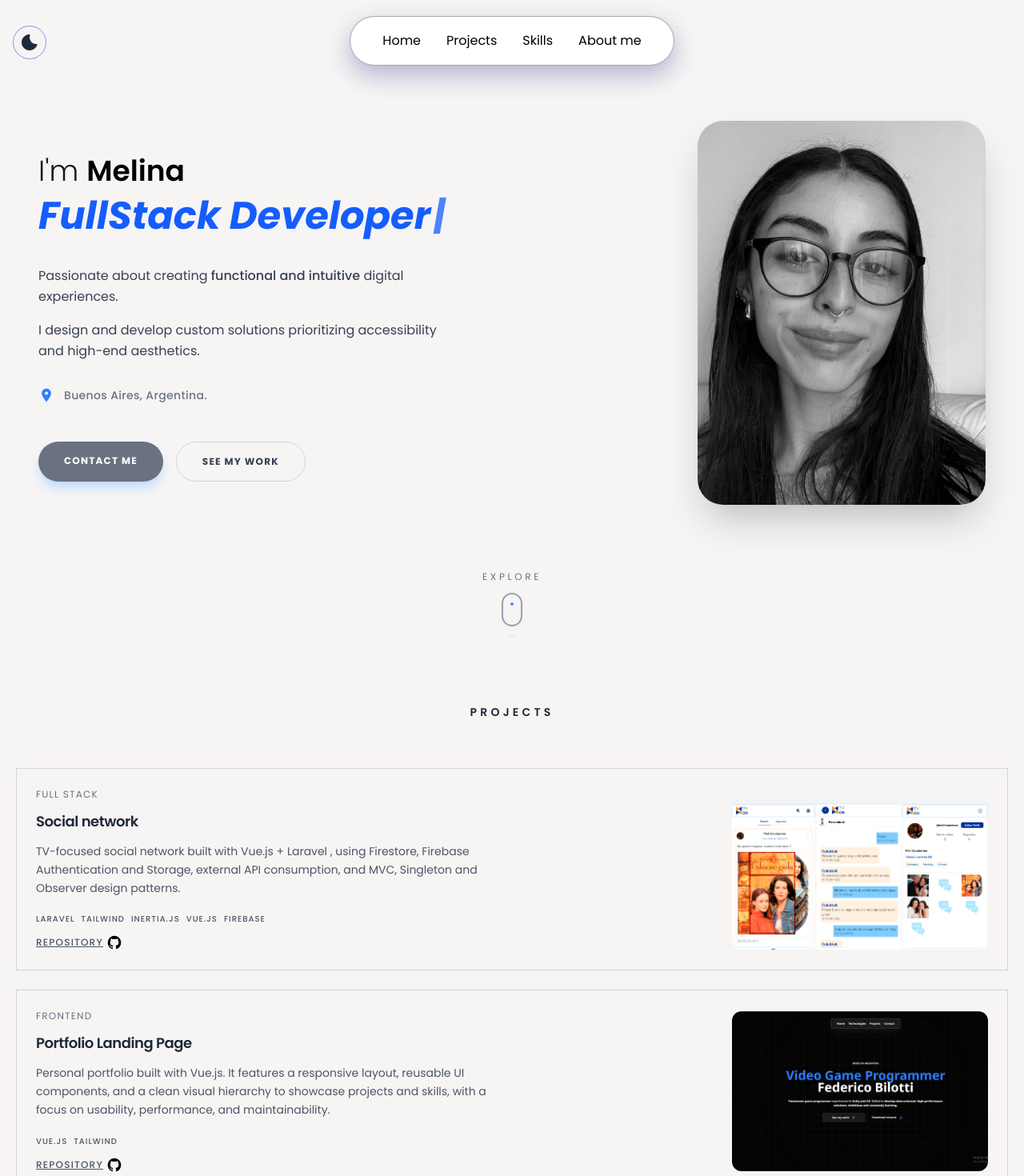
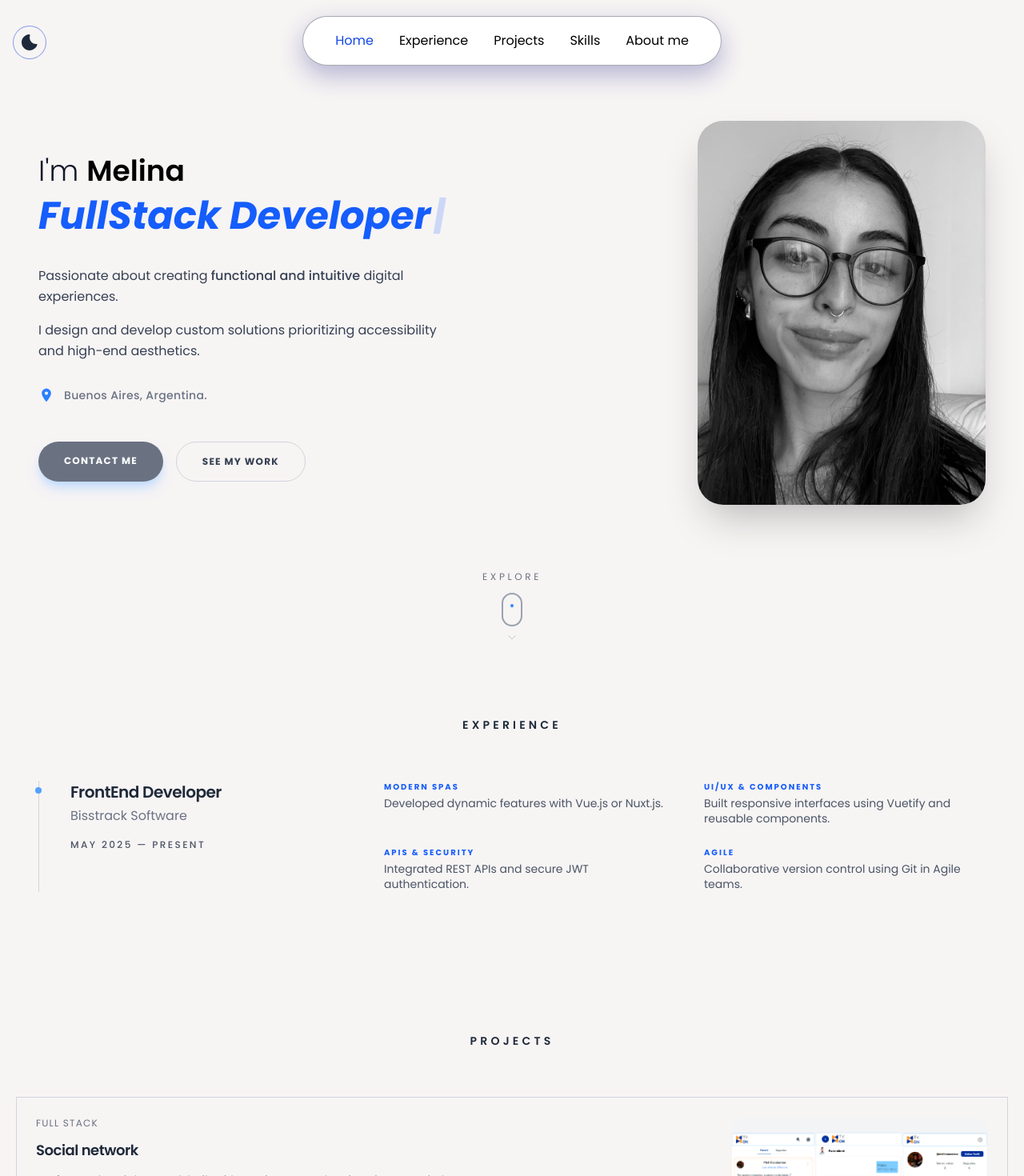
Before and after one commit to melinaescalante/Portfolio-Melina-Escalante, a React (Vite) app: page / in a window 1280 px wide. Shown: the top 1470 px of the page at 80% size. Built offline with nearby package versions, Linux system fonts and the light colour scheme.

Commit message:
feat: experience section, informacion y modo oscuro

```diff
--- a/src/App.jsx
+++ b/src/App.jsx
@@ -5,13 +5,14 @@ import SkillsSection from "./sections/SkillsSection";
 import Footer from "./components/Footer";
 import ProjectsSection from "./sections/ProjectsSection";
 import AboutMeSection from "./sections/AboutMeSection";
+import ExperienceSection from "./sections/ExperienceSection";
 function App() {
   return (
     <>
       <ThemeProvider>
         <div className=" text-black dark:text-white font-poppins bg-[#f7f4f4] dark:bg-[#121212]">
-          {/* <input type="hidden" value=""></input> */}
           <HomeSection></HomeSection>
+          <ExperienceSection></ExperienceSection>
           <ProjectsSection></ProjectsSection>
           <SkillsSection></SkillsSection>
           <AboutMeSection></AboutMeSection>
--- a/src/components/NavBar.jsx
+++ b/src/components/NavBar.jsx
@@ -1,15 +1,35 @@
+import { useState, useEffect } from "react";
+const NavBar = () => {
+  const [active, setActive] = useState("home");
+  useEffect(() => {
+    const onScroll = () => {
+      sections.forEach((section) => {
+        const el = document.getElementById(section.id);
+        if (!el) return;
 
-const NavBar = () => {
+        const rect = el.getBoundingClientRect();
+        if (rect.top <= 120 && rect.bottom >= 120) {
+          setActive(section.id);
+        }
+      });
+    };
+
+    window.addEventListener("scroll", onScroll);
+    return () => window.removeEventListener("scroll", onScroll);
+  }, []);
+
   const sections = [
-    { name: "Home", icon: "" },
+    { name: "Home", icon: "", id: "home" },
+    { name: "Experience", icon: "", id: "experience" },
     {
       name: "Projects",
       icon: `<svg  aria-hidden="true" xmlns="http://www.w3.org/2000/svg" width="24" height="24" fill="currentColor" viewBox="0 0 24 24">
-  <path fill-rule="evenodd" d="M4 4a2 2 0 0 0-2 2v12a2 2 0 0 0 .087.586l2.977-7.937A1 1 0 0 1 6 10h12V9a2 2 0 0 0-2-2h-4.532l-1.9-2.28A2 2 0 0 0 8.032 4H4Zm2.693 8H6.5l-3 8H18l3-8H6.693Z" clip-rule="evenodd"/>
+  <path fillRule="evenodd" d="M4 4a2 2 0 0 0-2 2v12a2 2 0 0 0 .087.586l2.977-7.937A1 1 0 0 1 6 10h12V9a2 2 0 0 0-2-2h-4.532l-1.9-2.28A2 2 0 0 0 8.032 4H4Zm2.693 8H6.5l-3 8H18l3-8H6.693Z" clipRule="evenodd"/>
 </svg>`,
+      id: "projects",
     },
-    { name: "Skills", icon: "" },
-    { name: "About me", icon: "" },
+    { name: "Skills", icon: "", id: "skills" },
+    { name: "About me", icon: "", id: "about-me" },
   ];
 
   return (
@@ -17,7 +37,6 @@ const NavBar = () => {
       style={{ boxShadow: "0 12px 30px rgb(31 38 135 / 31%)" }}
       className="z-50 fixed w-full  shadow-blue-900 shadow-lg flex justify-center items-center max-w-fit top-8 md:top-5 bg-white dark:bg-[#121212]  inset-x-0 mx-auto py-0.5  px-6 border border-gray-600/50 rounded-full"
     >
-
       <ul className={` flex justify-center  `}>
         {sections.map((section) => (
           <li
@@ -25,8 +44,18 @@ const NavBar = () => {
             key={section.name}
           >
             <a
-              href={`#${section.name}`}
-              className=" hover:-translate-y-0.5  duration-300 hover:text-blue-700 hover:transition-all focus:outline-none focus:rounded-sm hidden md:block"
+              href={`#${section.id}`}
+
+              className={`
+    ${active === section.id ? "text-blue-700" : "text-black dark:text-white"}
+    hover:-translate-y-0.5
+    duration-300
+    hover:text-blue-700
+    transition-all
+    focus:outline-none
+    focus:rounded-sm
+    hidden md:block
+  `}
             >
               <span
                 className="block md:hidden w-6 h-6 text-white"
--- a/src/components/ScrollReveal.jsx
+++ b/src/components/ScrollReveal.jsx
@@ -109,7 +109,7 @@ const ScrollReveal = ({
   return (
     <h2 ref={containerRef} className={`my-5 ${containerClassName}`}>
       <p
-        className={`text-[clamp(1.6rem,4vw,3rem)] leading-[1.5] font-semibold ${textClassName}`}
+        className={`text-[clamp(1.6rem,4vw,3rem)] leading-normal font-semibold ${textClassName}`}
       >
         {splitText}
       </p>
--- a/src/sections/ExperienceSection.jsx
+++ b/src/sections/ExperienceSection.jsx
@@ -1,53 +1,86 @@
+import AnimatedContent from "@/components/AnimatedContent/AnimatedContent";
+import Title from "@/components/Title";
 const ExperienceSection = () => {
   const jobs = [
     {
       position: "FrontEnd Developer",
       company: "Bisstrack Software",
       from: "May 2025",
-      to: "present",
-      description: "lorem ipsum",
+      to: "Present",
+      description: [
+        "Modern SPAs: Developed dynamic features with Vue.js or Nuxt.js.",
+        "UI/UX & Components: Built responsive interfaces using Vuetify and reusable components.",
+        "APIs & Security: Integrated REST APIs and secure JWT authentication.",
+        // "Scalability: Focused on scalable architecture and process automation.",
+        "Agile: Collaborative version control using Git in Agile teams.",
+      ],
     },
   ];
+
   return (
-    <section id="experience" className="max-w-screen-lg mx-auto my-28">
-      <h2 className="text-4xl text-start md:text-center font-medium mb-8 ms-4 ">
-        Experience
-      </h2>
-      <div className="relative px-2 mx-2 z-0">
-        <ul className="border-l-1 border-blue-950 ">
-          {jobs.map((job) => (
-            <li className="mb-8 md:mb-6 ml-8 " key={job.position}>
-              <span className="  absolute flex items-center justify-center w-5.5 h-6 bg-white rounded-full -left-0.5 ring-5 ring-blue-400 dark:ring-dark-950 dark:bg-dark-600">
-                <svg
-                  aria-hidden="true"
-                  className="w-4 h-4 text-primary-100 dark:text-primary-100"
-                  fill="currentColor"
-                  viewBox="0 0 20 20"
-                  xmlns="http://www.w3.org/2000/svg"
+    <AnimatedContent>
+      {/* Cambiamos a max-w-7xl para igualar tus otras secciones */}
+      <section
+        id="experience"
+        className="max-w-7xl mx-auto py-24 px-6 md:px-12"
       >
-                  <path
-                    fill-rule="evenodd"
-                    d="M6 2a1 1 0 00-1 1v1H4a2 2 0 00-2 2v10a2 2 0 002 2h12a2 2 0 002-2V6a2 2 0 00-2-2h-1V3a1 1 0 10-2 0v1H7V3a1 1 0 00-1-1zm0 5a1 1 0 000 2h8a1 1 0 100-2H6z"
-                    clip-rule="evenodd"
-                  ></path>
-                </svg>
-              </span>
-              <p>
-                <span className="font-medium">{job.position}</span> -{" "}
-                <span className="font-light">{job.company}</span>
-                <p className="font-light"  >
-                  {job.from} - {job.to}
+        <Title title="Experience" />
+
+        <div className="relative">
+          {/* Línea de tiempo pegada a la izquierda para aprovechar el ancho 7xl */}
+          <div className="absolute left-0 top-0 h-full w-[1px] bg-gray-300"></div>
+
+          <ul className="space-y-20">
+            {jobs.map((job, index) => (
+              <li key={index} className="relative pl-10">
+                {/* Punto  sobre la línea */}
+                <div className="absolute left-[-4.5px] top-2 w-2 h-2 rounded-full dark:bg-blue-300 bg-blue-400 z-10"></div>
+
+                {/* Grid de 2 columnas */}
+                <div className="grid grid-cols-1 md:grid-cols-12 gap-8">
+                  {/* Info Principal  */}
+                  <div className="md:col-span-4">
+                    <h3 className="text-xl font-semibold text-gray-800 dark:text-white tracking-tight">
+                      {job.position}
+                    </h3>
+                    <p className="text-base text-gray-500 dark:text-gray-300 mt-1">
+                      {job.company}
                     </p>
-                <p>
-                 Development of new views and features for Single Page Applications using Vue.js and Nuxt.js, with Vuetify for UI components. Focus on reusable components and a scalable architecture, integration with REST APIs for data consumption and process automation, implementation of JWT-based authentication, and collaborative work using Git in agile environments.
+                    <p className="text-xs mt-4 uppercase tracking-[0.2em] text-gray-600 dark:text-gray-300 font-medium">
+                      {job.from} — {job.to}
                     </p>
+                  </div>
+
+                  {/*  Detalles*/}
+                  <div className="md:col-span-8">
+
+
+                    {/* Descripcion*/}
+                    <div className="grid grid-cols-1 sm:grid-cols-2 gap-x-12 gap-y-6">
+                      {job.description.map((item, i) => {
+
+                        const [title, text] = item.split(":");
+                        return (
+                          <div key={i} className="group">
+                            <h4 className="text-[10px] uppercase tracking-[0.2em] text-blue-600 dark:text-blue-400 font-bold mb-1">
+                              {title}
+                            </h4>
+                            <p className="text-sm text-gray-600 dark:text-gray-100 leading-snug group-hover:text-gray-800 transition-colors">
+                              {text}
                             </p>
+                          </div>
+                        );
+                      })}
+                    </div>
+                  </div>
+                </div>
               </li>
-            //   <CardComponent key={project.title} obj={project}></CardComponent>
             ))}
-        </ul>{" "}
+          </ul>
         </div>
       </section>
+    </AnimatedContent>
   );
 };
+
 export default ExperienceSection;
```
Lines whose indentation alone changed are shown as unchanged.
